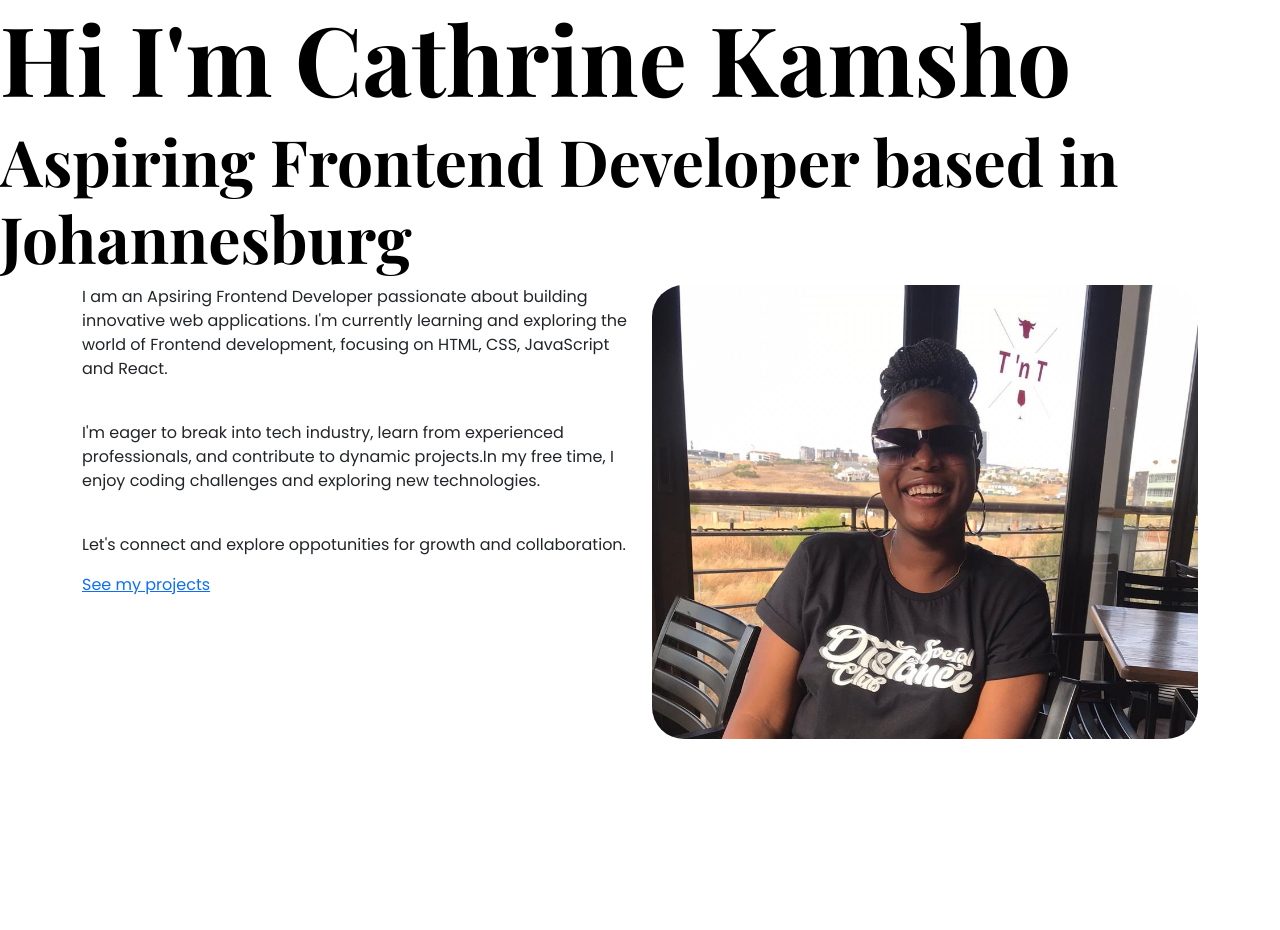
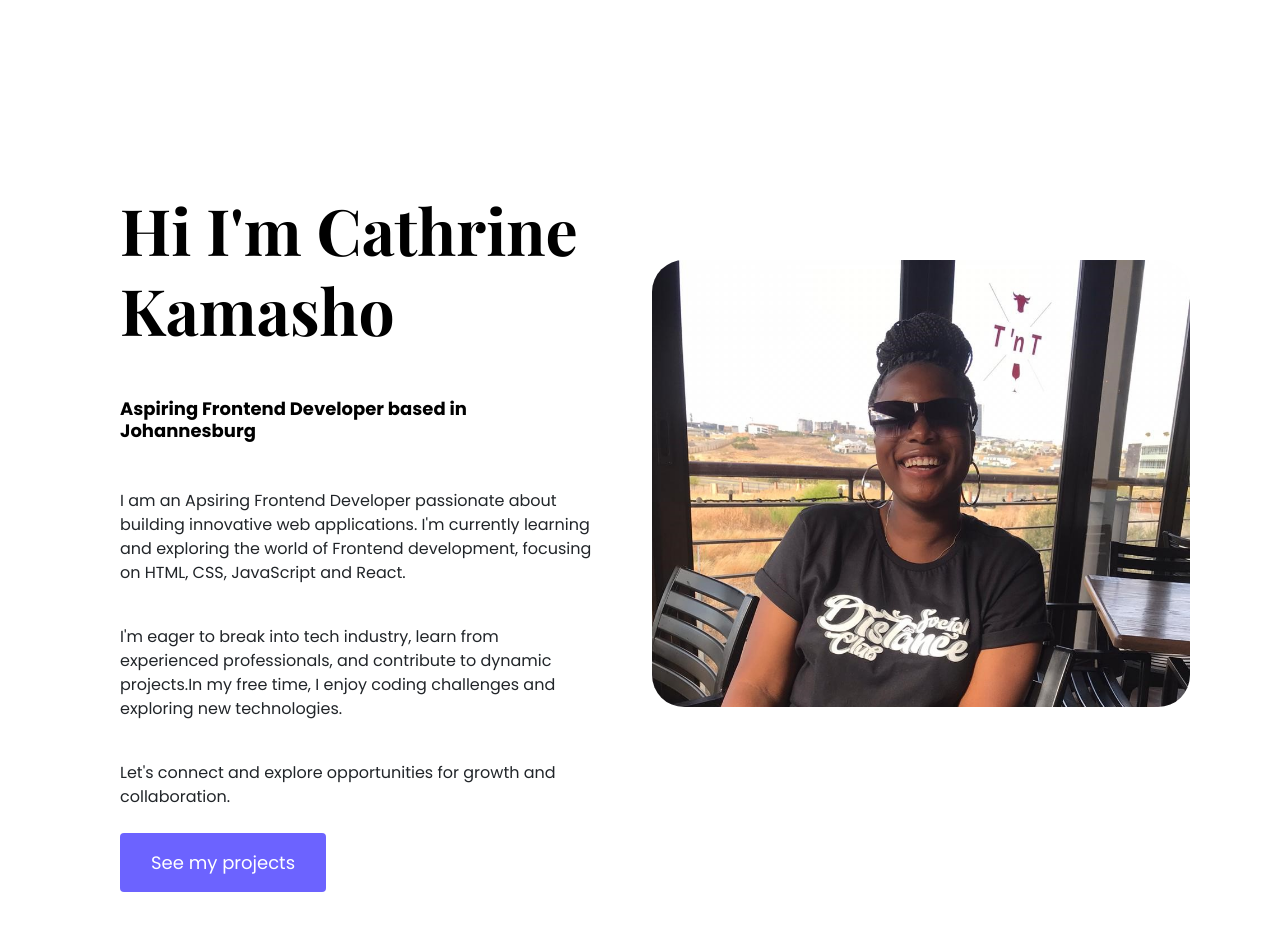
Before and after one commit to cathrine-frontendDev/CoursePortfolio, a plain HTML site: page about.html in a window 1280 px wide. Before the commit the page ends 800 px from the top, so only its background shows below. Drawn offline with nearby package versions, Linux system fonts and the light colour scheme; a web font is replaced by a local one.

Commit message:
created the about me page

```diff
--- a/about.html
+++ b/about.html
@@ -12,20 +12,24 @@
     <title>Cathrine</title>
 </head>
 <body>
-    <h1>Hi I'm Cathrine Kamsho</h1>
-    <h2>Aspiring Frontend Developer based in Johannesburg</h2>
-    <div class="container">
+    <div class="about-section container">
         <div class="row">
-            <div class="col-6">
+            <div class="col-lg-6">
+                <div class="about-section-content">
+    <h1 class="mb-5">Hi I'm Cathrine Kamasho</h1>
+    <h2 class="mb-5">Aspiring Frontend Developer based in Johannesburg</h2>
     <p>I am an Apsiring Frontend Developer passionate about building innovative web applications. I'm currently learning and exploring the world of Frontend development, focusing on HTML, CSS, JavaScript and React.</p>
     <br/>
     <p>I'm eager to break into tech industry, learn from experienced professionals, and contribute to dynamic projects.In my free time, I enjoy coding challenges and exploring new technologies.</p>
     <br/>
-    <p>Let's connect and explore oppotunities for growth and collaboration.</p>
-    <a href="">See my projects</a>
+    <p class="mb-4">Let's connect and explore opportunities for growth and collaboration.</p>
+    <a href="" class="btn btn-branding">See my projects</a>
     </div>
-    <div class="col-6">
-    <img src="./cathy.jpg" class=" img-fluid rounded-5 " alt=""/>
+    </div>
+    <div class="col-lg-6">
+        <div class="about-section-image">
+    <img src="./cathy.jpg" class=" img-fluid rounded-5" alt=""/>
+    </div>
     </div>
     </div>
     </div>
--- a/styles/portfolio.css
+++ b/styles/portfolio.css
@@ -54,6 +54,26 @@ p {
     line-height: 2;
     font-size: 24px;
 }
+.about-section h1 {
+    font-size: 64px;
+    line-height: 80px;
+}
+
+.about-section {
+    padding:160px 20px;
+}
+.about-section-content {
+    margin: 30px;
+
+}
+
+.about-section-image {
+    margin-top: 100px;
+}
+.about-section h2 {
+    font-size: 18px;
+    font-family: var(--default-font-family);
+}
 
 .btn-branding {
     background:var(--branding-color);
@@ -84,4 +104,8 @@ h2 {
         padding:0px;
         text-align: center;
     }
+    .about-section {
+        text-align: center;
+        padding:0;
+    }
 }
```
